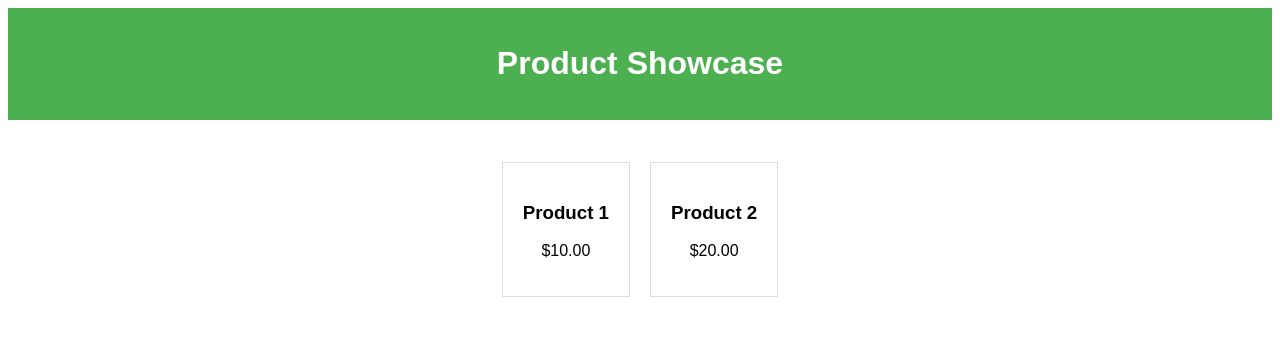
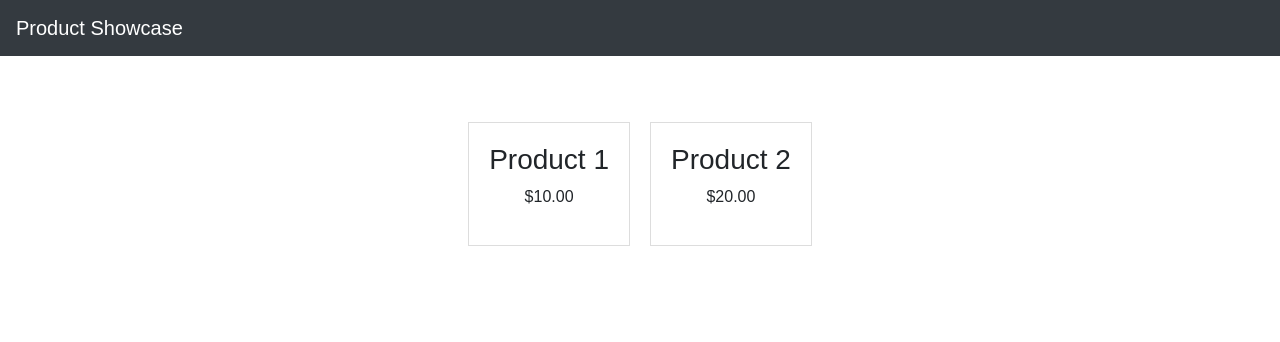
Before and after one commit to JamiePeterson/funky_designz, a plain HTML site: page index.html in a window 1280 px wide. Drawn offline with nearby package versions, Linux system fonts and the light colour scheme.

Commit message:
Update index.html

```diff
--- a/index.html
+++ b/index.html
@@ -2,15 +2,23 @@
 <html>
 <head>
     <title>Product Showcase</title>
+    <link href="https://stackpath.bootstrapcdn.com/bootstrap/4.3.1/css/bootstrap.min.css" rel="stylesheet">
     <link rel="stylesheet" type="text/css" href="style.css">
 </head>
 <body>
-    <header>
-        <h1>Product Showcase</h1>
-    </header>
-    <section id="product-list">
-        <!-- Product items will be listed here -->
-    </section>
+    <nav class="navbar navbar-dark bg-dark">
+        <span class="navbar-brand mb-0 h1">Product Showcase</span>
+    </nav>
+
+    <div class="container mt-4">
+        <div class="row" id="product-list">
+            <!-- Product items will be listed here -->
+        </div>
+    </div>
+
+    <script src="https://code.jquery.com/jquery-3.3.1.slim.min.js"></script>
+    <script src="https://cdnjs.cloudflare.com/ajax/libs/popper.js/1.14.7/umd/popper.min.js"></script>
+    <script src="https://stackpath.bootstrapcdn.com/bootstrap/4.3.1/js/bootstrap.min.js"></script>
     <script src="script.js"></script>
 </body>
 </html>
```
